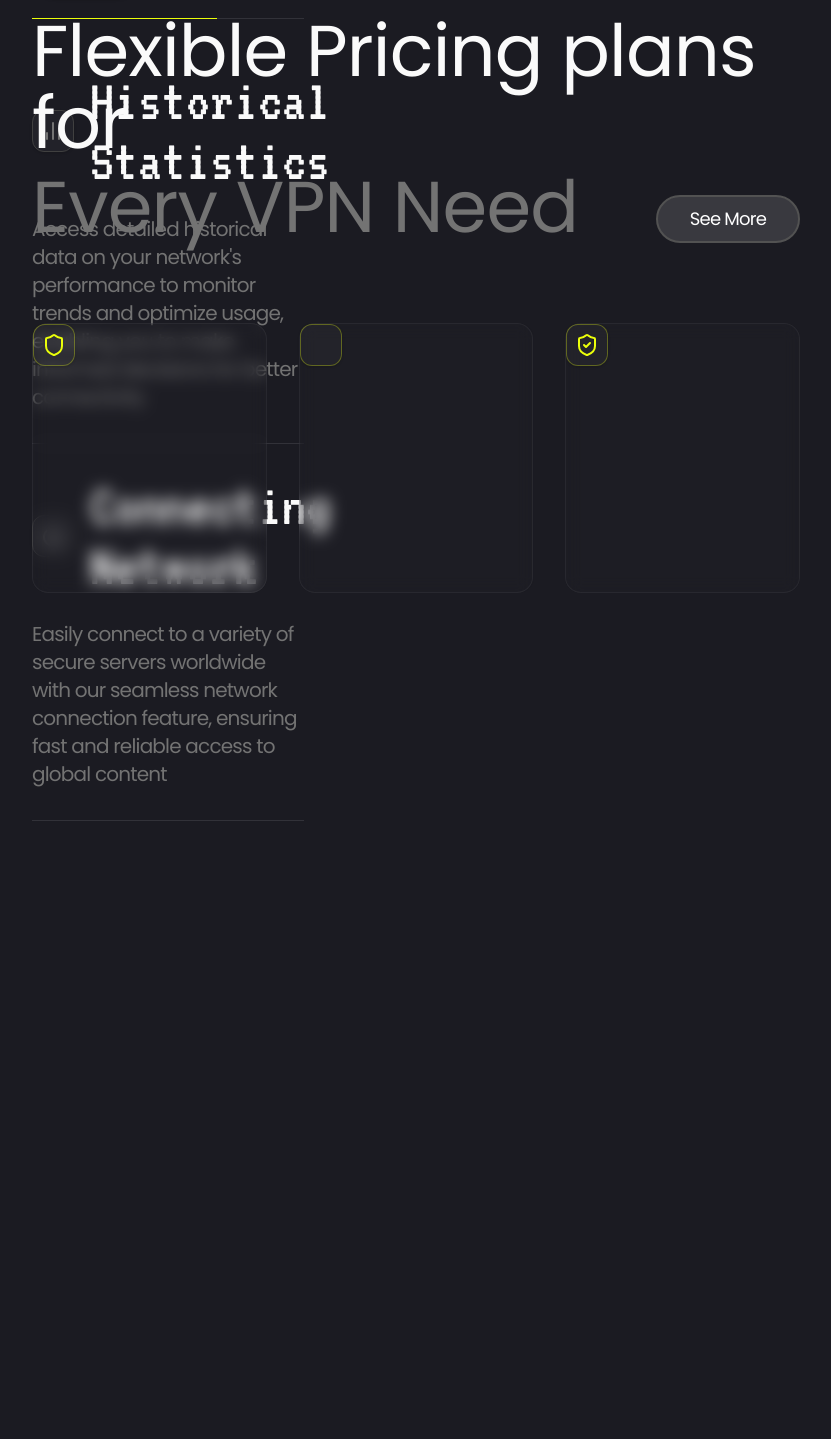
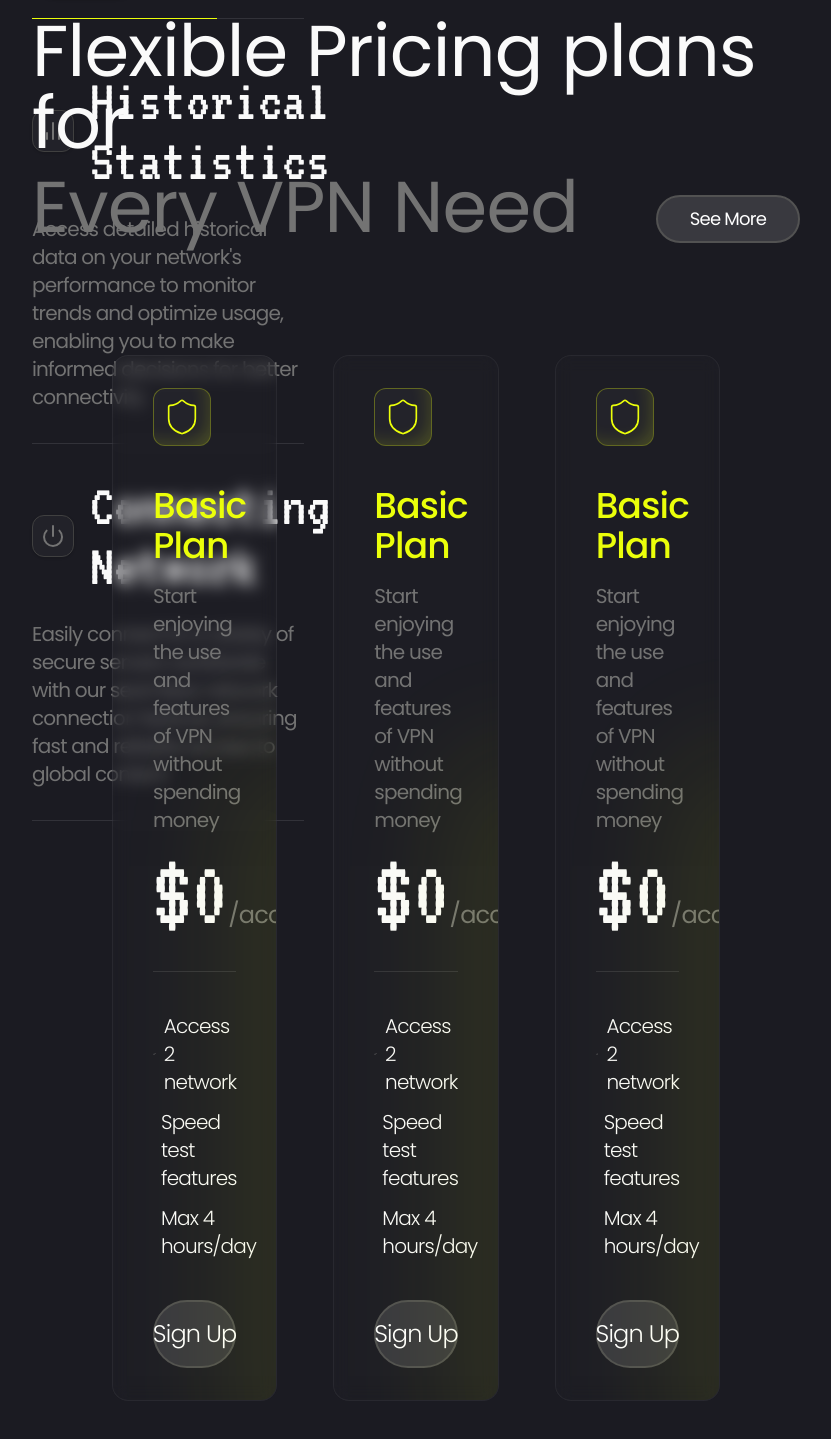
Before and after one commit to stingbulker/yuvraj-vpn, a Next.js app: page / in a window 1280 px wide. Shown: the part 3373-4812 px from the top of the page, without its empty margins (224-1055 px from the left). Built offline with nearby package versions, Linux system fonts and the light colour scheme.

Commit message:
modified:   app/components/Pricing.tsx 	modified:   app/globals.css

```diff
--- a/app/components/Pricing.tsx
+++ b/app/components/Pricing.tsx
@@ -1,11 +1,12 @@
 import { Badge } from "@/components/ui/badge";
 import { Button } from "@/components/ui/button";
-import { Shield, ShieldCheck, ShieldHalf } from "lucide-react";
+import { Check, Shield, ShieldCheck, ShieldHalf } from "lucide-react";
 import React from "react";
+import { vt } from "../fonts";
 
 const Pricing = () => {
   return (
-    <div className="flex h-screen w-full flex-col gap-20 px-64 py-20">
+    <div className="flex h-screen w-full flex-col gap-28 px-64 py-20">
       <div id="pricingHeader" className="flex flex-col gap-4">
         <Badge className="w-max">Our Pricing</Badge>
         <div className="flex flex-col gap-3 text-7xl">
@@ -22,21 +23,117 @@ const Pricing = () => {
           </div>
         </div>
       </div>
-      <div id="pricingCards" className="flex h-2/3 w-full gap-8">
-        <div className="glass h-full w-1/3 rounded-2xl">
-          <Badge className="rounded-xl border-accent/30">
-            <Shield color="hsl(65 100% 52%)" />
+      <div id="pricingCards" className="flex w-full gap-14 px-20">
+        <div className="glass overflow-hidden relative flex h-full w-full flex-col gap-10 rounded-2xl px-10 py-8">
+          <Badge className="w-max !inner-shadow rounded-xl border-accent/30">
+            <Shield color="hsl(65 100% 52%)" size={40} strokeWidth={1} />
           </Badge>
+          <div className="flex flex-col gap-4">
+            <div className={`text-4xl font-medium text-accent`}>Basic Plan</div>
+            <div className="text-xl text-secondary-foreground">
+              Start enjoying the use and features of VPN without spending money
+            </div>
+          </div>
+          <div className="inline-block align-baseline">
+            <span className={`${vt.className} text-8xl leading-10`}>$0</span>
+            <span className={`text-2xl text-secondary-foreground`}>
+              /account
+            </span>
+          </div>
+          <div className="h-px w-full bg-white/10"></div>
+          <div className="flex flex-col gap-3">
+            <div className="flex items-center gap-2 text-xl font-light">
+              <Check /> Access 2 network
+            </div>
+            <div className="flex items-center gap-2 text-xl font-light">
+              <Check /> Speed test features
+            </div>
+            <div className="flex items-center gap-2 text-xl font-light">
+              <Check /> Max 4 hours/day
+            </div>
+          </div>
+          <Button
+            size={"lg"}
+            className="w-full py-4 font-light text-2xl"
+            variant="grey"
+          >
+            Sign Up
+          </Button>
+          <div className="absolute opacity-10 -bottom-32 -right-20 h-3/4 w-3/4 bg-accent rounded-full blur-3xl"></div>
         </div>
-        <div className="glass h-full w-1/3 rounded-2xl">
-          <Badge className="rounded-xl border-accent/30">
-            <ShieldHalf color="hsl(65 100% 52%) p-29 i-498" />
+        <div className="glass overflow-hidden relative flex h-full w-full flex-col gap-10 rounded-2xl px-10 py-8">
+          <Badge className="w-max !inner-shadow rounded-xl border-accent/30">
+            <Shield color="hsl(65 100% 52%)" size={40} strokeWidth={1} />
           </Badge>
+          <div className="flex flex-col gap-4">
+            <div className={`text-4xl font-medium text-accent`}>Basic Plan</div>
+            <div className="text-xl text-secondary-foreground">
+              Start enjoying the use and features of VPN without spending money
+            </div>
+          </div>
+          <div className="inline-block align-baseline">
+            <span className={`${vt.className} text-8xl leading-10`}>$0</span>
+            <span className={`text-2xl text-secondary-foreground`}>
+              /account
+            </span>
+          </div>
+          <div className="h-px w-full bg-white/10"></div>
+          <div className="flex flex-col gap-3">
+            <div className="flex items-center gap-2 text-xl font-light">
+              <Check /> Access 2 network
+            </div>
+            <div className="flex items-center gap-2 text-xl font-light">
+              <Check /> Speed test features
+            </div>
+            <div className="flex items-center gap-2 text-xl font-light">
+              <Check /> Max 4 hours/day
+            </div>
+          </div>
+          <Button
+            size={"lg"}
+            className="w-full py-4 font-light text-2xl"
+            variant="grey"
+          >
+            Sign Up
+          </Button>
+          <div className="absolute opacity-10 -bottom-32 -right-20 h-3/4 w-3/4 bg-accent rounded-full blur-3xl"></div>
         </div>
-        <div className="glass h-full w-1/3 rounded-2xl">
-          <Badge className="rounded-xl border-accent/30">
-            <ShieldCheck color="hsl(65 100% 52%)" />
+        <div className="glass overflow-hidden relative flex h-full w-full flex-col gap-10 rounded-2xl px-10 py-8">
+          <Badge className="w-max !inner-shadow rounded-xl border-accent/30">
+            <Shield color="hsl(65 100% 52%)" size={40} strokeWidth={1} />
           </Badge>
+          <div className="flex flex-col gap-4">
+            <div className={`text-4xl font-medium text-accent`}>Basic Plan</div>
+            <div className="text-xl text-secondary-foreground">
+              Start enjoying the use and features of VPN without spending money
+            </div>
+          </div>
+          <div className="inline-block align-baseline">
+            <span className={`${vt.className} text-8xl leading-10`}>$0</span>
+            <span className={`text-2xl text-secondary-foreground`}>
+              /account
+            </span>
+          </div>
+          <div className="h-px w-full bg-white/10"></div>
+          <div className="flex flex-col gap-3">
+            <div className="flex items-center gap-2 text-xl font-light">
+              <Check /> Access 2 network
+            </div>
+            <div className="flex items-center gap-2 text-xl font-light">
+              <Check /> Speed test features
+            </div>
+            <div className="flex items-center gap-2 text-xl font-light">
+              <Check /> Max 4 hours/day
+            </div>
+          </div>
+          <Button
+            size={"lg"}
+            className="w-full py-4 font-light text-2xl"
+            variant="grey"
+          >
+            Sign Up
+          </Button>
+          <div className="absolute opacity-10 -bottom-32 -right-20 h-3/4 w-3/4 bg-accent rounded-full blur-3xl"></div>
         </div>
       </div>
     </div>
--- a/app/globals.css
+++ b/app/globals.css
@@ -50,4 +50,7 @@
   .inverted {
     @apply !bg-white !text-black;
   }
+  .inner-shadow {
+    box-shadow: inset hsla(65, 100%, 52%, 0.2) -10px -10px 20px -10px;
+  }
 }
```
